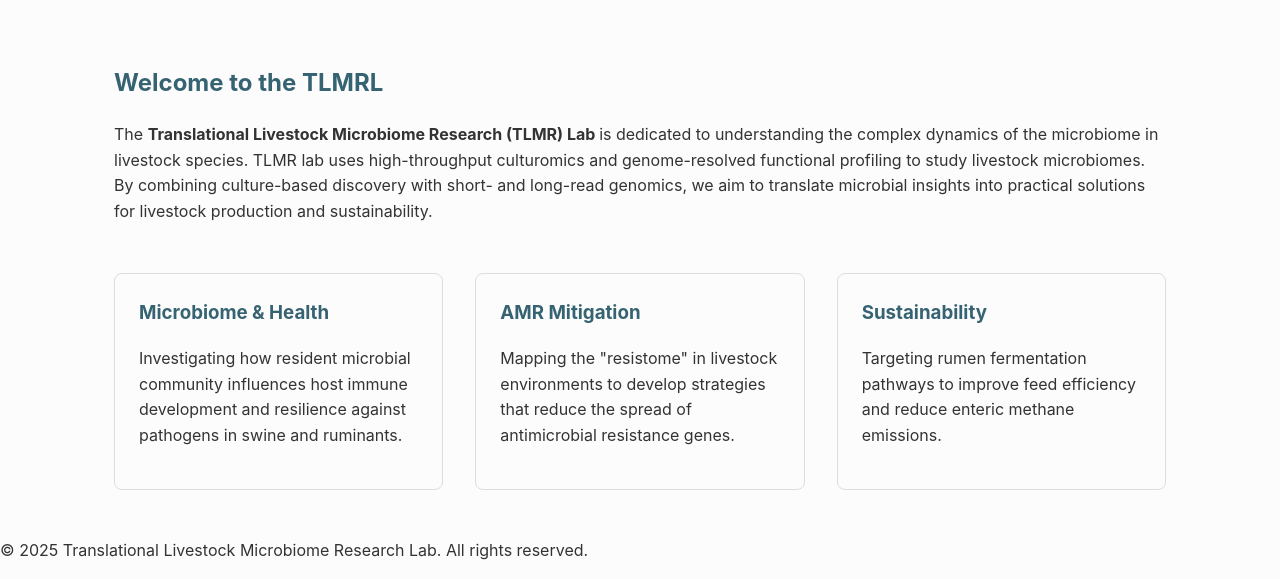
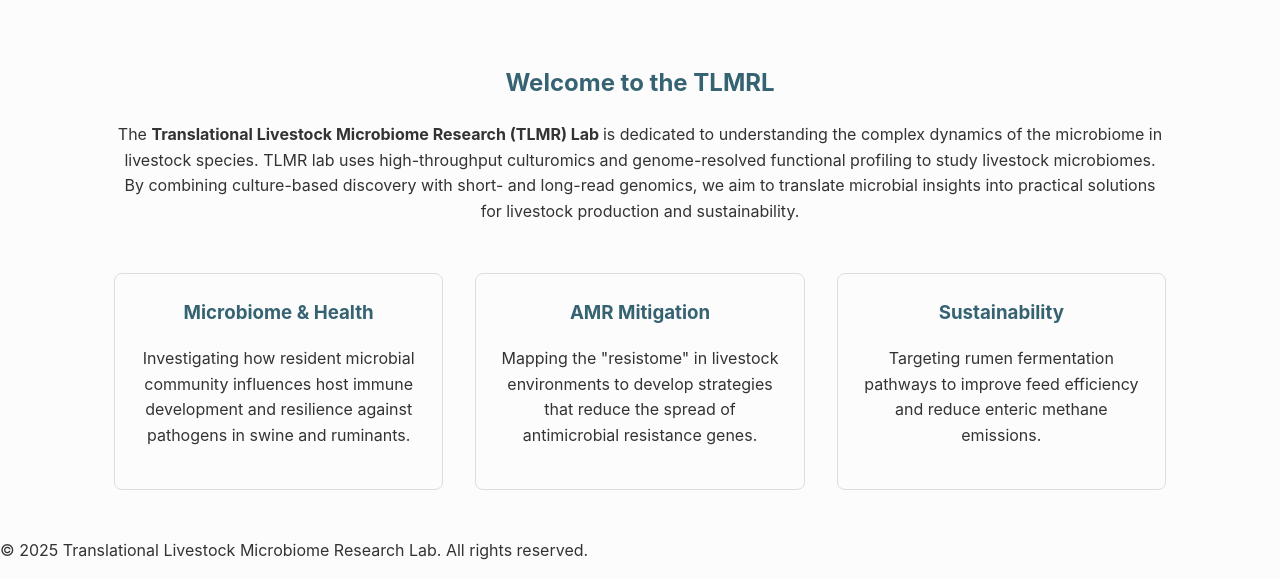
Before and after one commit to TLMicrobiomeLab/tlmicrobiomelab.github.io, a Jekyll site: the page built from index.md, in a window 1280 px wide. Shown: the part 703-1282 px from the top of the page. Built offline with Jekyll 4.4.1, drawn with Linux system fonts in a browser that asks for light colours.

Commit message:
Center content in the TLMR Lab introduction

```diff
--- a/index.md
+++ b/index.md
@@ -21,7 +21,7 @@
     </div>
 </div>
 
-<div class="content-wrapper">
+<div class="content-wrapper" style="text-align: center;">
     <h2>Welcome to the TLMRL</h2>
     <p>
         The <strong>Translational Livestock Microbiome Research (TLMR) Lab </strong> is dedicated to understanding the complex dynamics of the microbiome in livestock species. TLMR lab uses high-throughput culturomics and genome-resolved functional profiling to study livestock microbiomes. By combining culture-based discovery with short- and long-read genomics, we aim to translate microbial insights into practical solutions for livestock production and sustainability.
```
